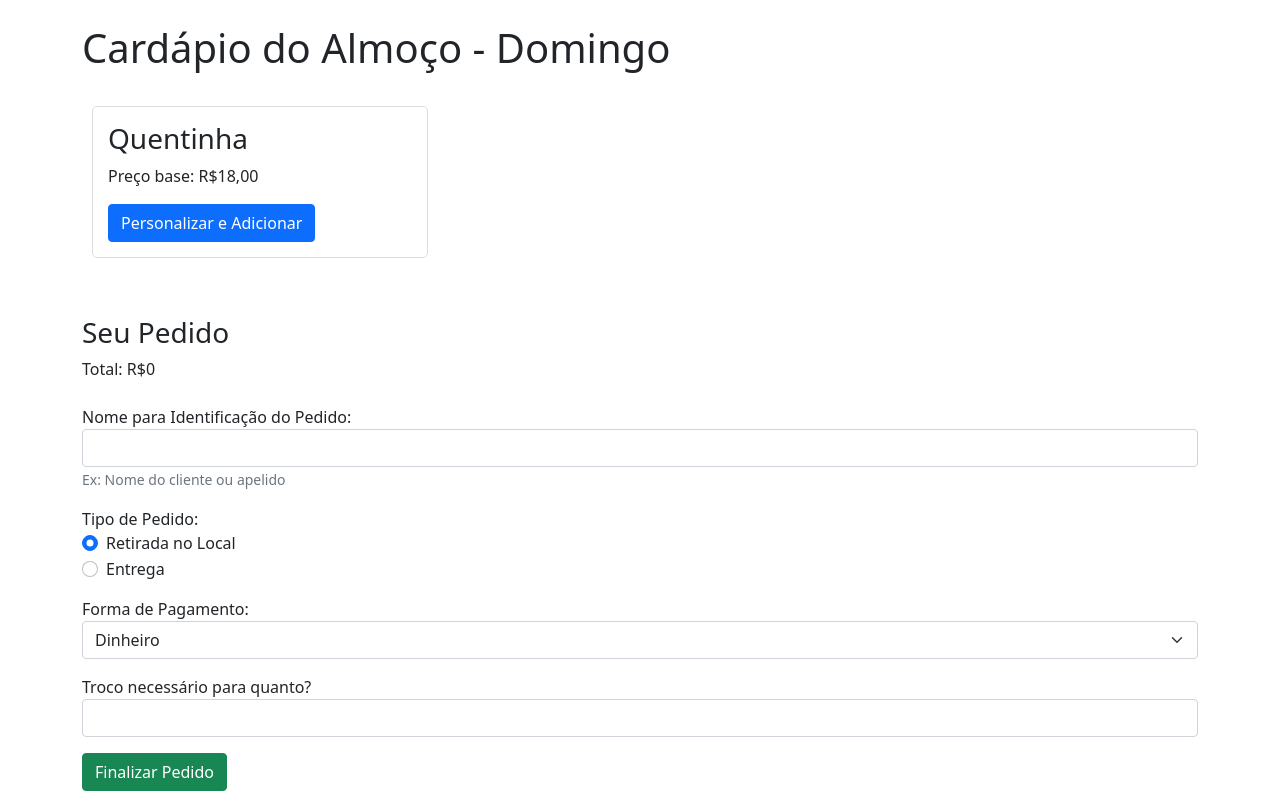
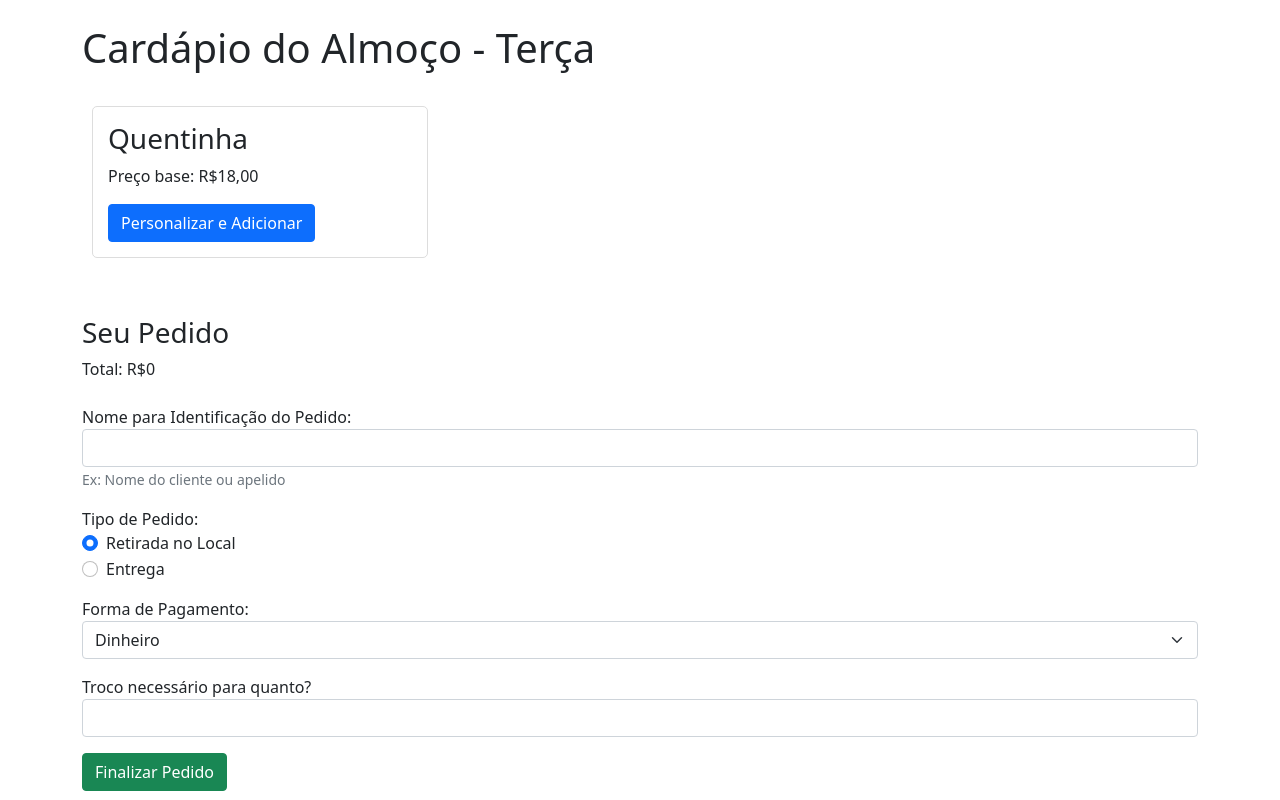
Before and after one commit to Neresgrill/Menu-almo-o-, a plain HTML site: page index.html in a window 1280 px wide. Drawn offline with nearby package versions, Linux system fonts and the light colour scheme.

Commit message:
Update index.html

```diff
--- a/index.html
+++ b/index.html
@@ -13,7 +13,7 @@
 </head>
 <body>
     <div class="container">
-        <h1 class="my-4">Cardápio do Almoço - Domingo</h1>
+        <h1 class="my-4">Cardápio do Almoço - Terça</h1>
 
         <!-- Itens do Menu -->
         <div class="row">
```
